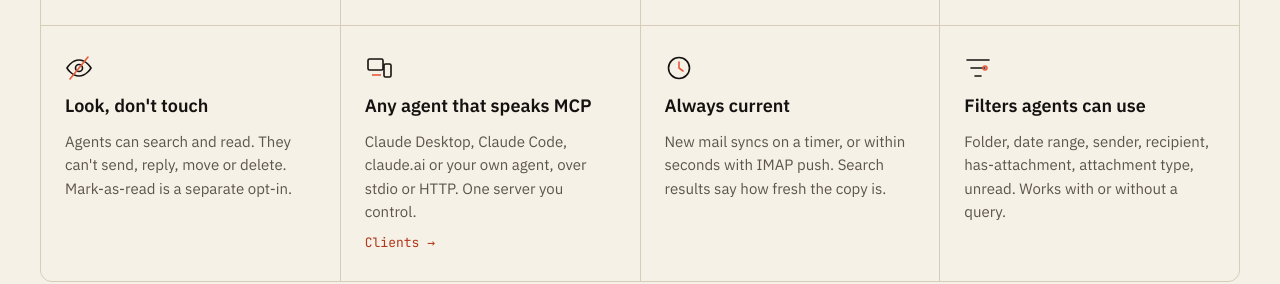
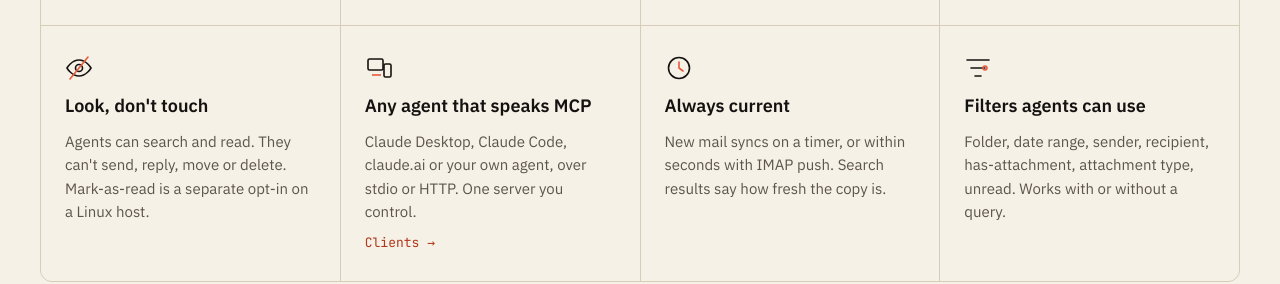
Before and after one commit to djdelaney/Mailvec, a browser extension: page site/index.html in a window 1280 px wide. Shown: the part 5109-5393 px from the top of the page. Drawn offline with Linux system fonts and the light colour scheme.

Commit message:
Docs: correct the Mac setup path and fill its gaps
Mark-read is Linux-only now that the Mac overlay refuses it; the site,
the getting-started guide, the docs index and the mark-read section say
so. The Mac check uses 'docker compose ps -a', since plain ps hides the
exited volume-init.

Adds what a new Mac user would otherwise hit: Docker must start at
login, the archive and Maildir live on the Docker VM's disk, the log
files are in a volume and read through the container, and search is
incomplete during the first pull after moving from the native install.

Co-Authored-By: Claude Fable 5.2 <noreply@anthropic.com>

```diff
--- a/site/index.html
+++ b/site/index.html
@@ -290,7 +290,7 @@
 <div style="background: var(--bg); padding: 28px 24px; display: flex; flex-direction: column; gap: 10px">
 <svg width="28" height="28" viewBox="0 0 28 28" aria-hidden="true" style="fill: none; stroke: var(--ink); stroke-width: 1.6; stroke-linecap: round"><path d="M2 14s4.5-8 12-8 12 8 12 8-4.5 8-12 8S2 14 2 14z"></path><circle cx="14" cy="14" r="3.5"></circle><path d="M5 25L23 3" style="stroke: var(--signal)"></path></svg>
 <h3 style="margin: 0; font-size: 18px; font-weight: 600">Look, don't touch</h3>
-<p style="margin: 0; font-size: 15px; color: var(--muted)">Agents can search and read. They can't send, reply, move or delete. Mark-as-read is a separate opt-in.</p></div>
+<p style="margin: 0; font-size: 15px; color: var(--muted)">Agents can search and read. They can't send, reply, move or delete. Mark-as-read is a separate opt-in on a Linux host.</p></div>
 <div style="background: var(--bg); padding: 28px 24px; display: flex; flex-direction: column; gap: 10px">
 <svg width="28" height="28" viewBox="0 0 28 28" aria-hidden="true" style="fill: none; stroke: var(--ink); stroke-width: 1.6; stroke-linejoin: round"><rect x="3" y="5" width="15" height="11" rx="1.5"></rect><rect x="19" y="10" width="7" height="13" rx="1.5"></rect><path d="M7 21h9" style="stroke: var(--signal)"></path></svg>
 <h3 style="margin: 0; font-size: 18px; font-weight: 600">Any agent that speaks MCP</h3>
```
Also changed, not shown: 6 other files.
